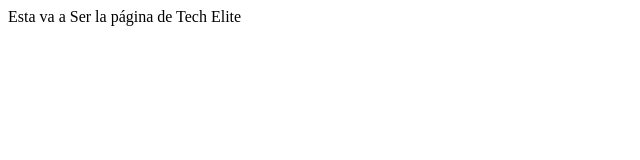
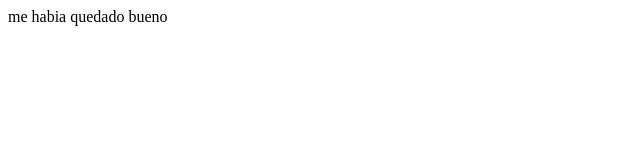
Before and after one commit to SoftHispan/TechElite, a plain HTML site: page index.html in a window 1280 px wide. Shown: the whole page, without its empty margins (0-640 px from the left). Drawn offline with Linux system fonts and the light colour scheme.

Commit message:
segundo cambio

```diff
--- a/index.html
+++ b/index.html
@@ -9,7 +9,7 @@
 </head>
 
 <body>
-  Esta va a Ser la página de Tech Elite
+  me habia quedado bueno
   <script src="script.js"></script>
 </body>
 
```
